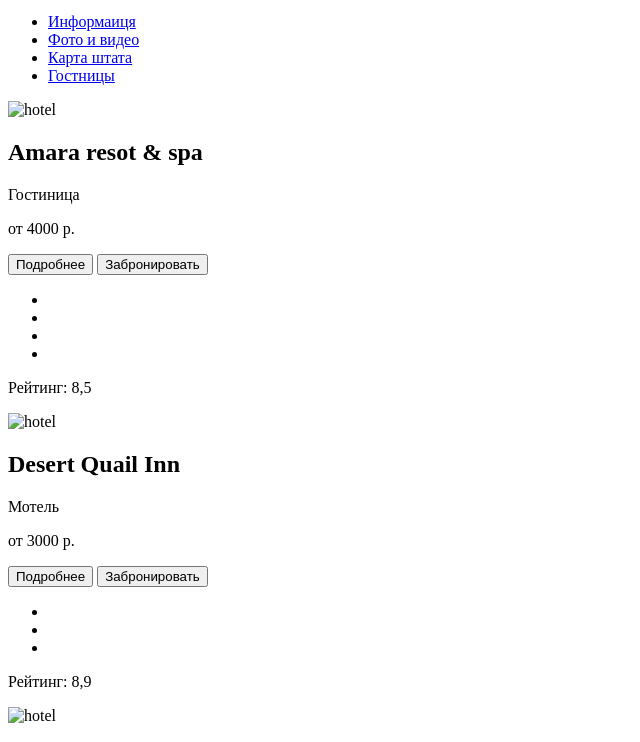
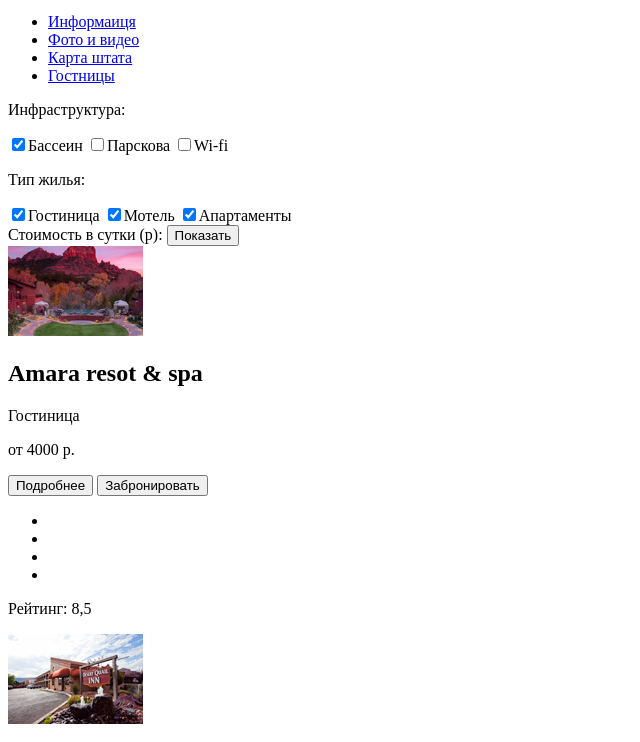
Before and after one commit to VladaBelopolskaya/432959-sedona, a plain HTML site: page hotels.html in a window 1280 px wide. Shown: the part 29-771 px from the top of the page, without its empty margins (0-640 px from the left). Drawn offline with Linux system fonts and the light colour scheme.

Commit message:
3 задание
Добавила контентные изображения и формы, кроме ползунка

```diff
--- a/hotels.html
+++ b/hotels.html
@@ -1,9 +1,11 @@
 <!DOCTYPE html>
 <html lang="ru">
+
 <head>
     <meta charset="utf-8">
     <title>HTML Academy: Седона</title>
 </head>
+
 <body>
     <header>
         <div>
@@ -20,10 +22,26 @@
     </header>
     <main>
         <section>
-           <!-- форма поиска (еще не проходили формы) -->
+            <div>
+                <p>Инфраструктура:</p>
+                <label><input type="checkbox" checked>Бассеин</label>
+                <label><input type="checkbox">Парскова</label>
+                <label><input type="checkbox">Wi-fi</label>
+            </div>
+            <div>
+                <p>Тип жилья:</p>
+                <label><input type="checkbox" checked>Гостиница</label>
+                <label><input type="checkbox" checked>Мотель</label>
+                <label><input type="checkbox" checked>Апартаменты</label>
+            </div>
+            <div>
+                <label for="cost">Стоимость в сутки (р):</label>
+                <!-- ползунок пока не понимаю как делать -->
+                <button type="submit">Показать</button>
+            </div>
         </section>
         <article>
-           <img src="#" alt="hotel">
+            <img src="img/amara.jpg" alt="hotel">
             <h1>
                 Amara resot & spa
             </h1>
@@ -50,7 +68,7 @@
             </p>
         </article>
         <article>
-           <img src="#" alt="hotel">
+            <img src="img/desert.jpg" alt="hotel">
             <h1>
                 Desert Quail Inn
             </h1>
@@ -76,7 +94,7 @@
             </p>
         </article>
         <article>
-           <img src="#" alt="hotel">
+            <img src="img/villas.jpg" alt="hotel">
             <h1>
                 Villas at Puco Diablo
             </h1>
@@ -120,4 +138,5 @@
         </div>
     </footer>
 </body>
+
 </html>
```
Also changed, not shown: index.html (+33 -4 lines), img/amara.jpg (added), img/bridge.jpg (added), img/city.jpg (added), img/desert.jpg (added), img/map.jpg (added), img/villas.jpg (added). Lines whose indentation alone changed are shown as unchanged.
